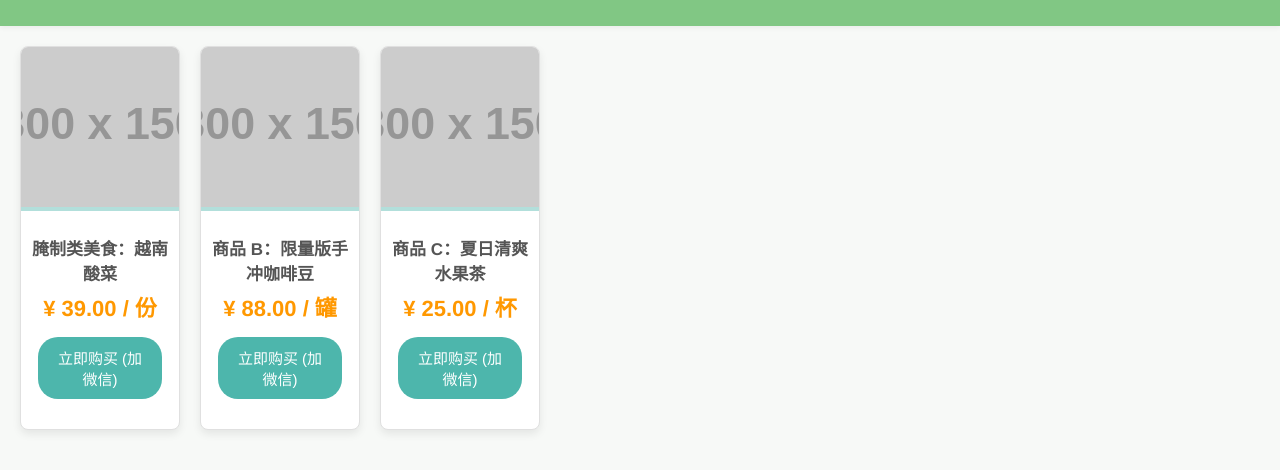
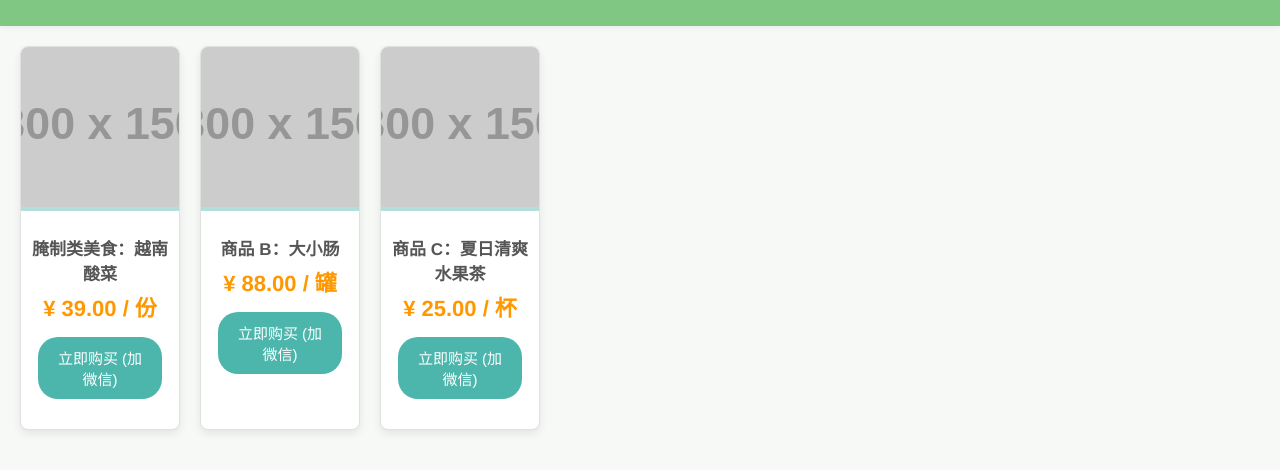
Before and after one commit to caesarzz180103/myshop, a plain HTML site: page index.html in a window 1280 px wide. Shown: the part 90-560 px from the top of the page. Drawn offline with Linux system fonts and the light colour scheme; placeholder pictures from the web are drawn by us.

Commit message:
Update index.html

```diff
--- a/index.html
+++ b/index.html
@@ -3,7 +3,7 @@
 <head>
     <meta charset="UTF-8">
     <meta name="viewport" content="width=device-width, initial-scale=1.0">
-    <title>我的个人小店 | 静态H5</title>
+    <title>玉林小店（越南美食）</title>
     <style>
         /* 1. 基础样式：营造清爽自然的氛围 */
         body {
@@ -162,7 +162,7 @@
         <div class="product-card">
             <img src="https://via.placeholder.com/300x150/FF0000/FFFFFF?text=Product+2" alt="商品 B">
             <div class="product-info">
-                <h3>商品 B：限量版手冲咖啡豆</h3>
+                <h3>商品 B：大小肠</h3>
                 <div class="price">¥ 88.00 / 罐</div>
                 <button class="buy-button" onclick="showModal()">立即购买 (加微信)</button>
             </div>
```
